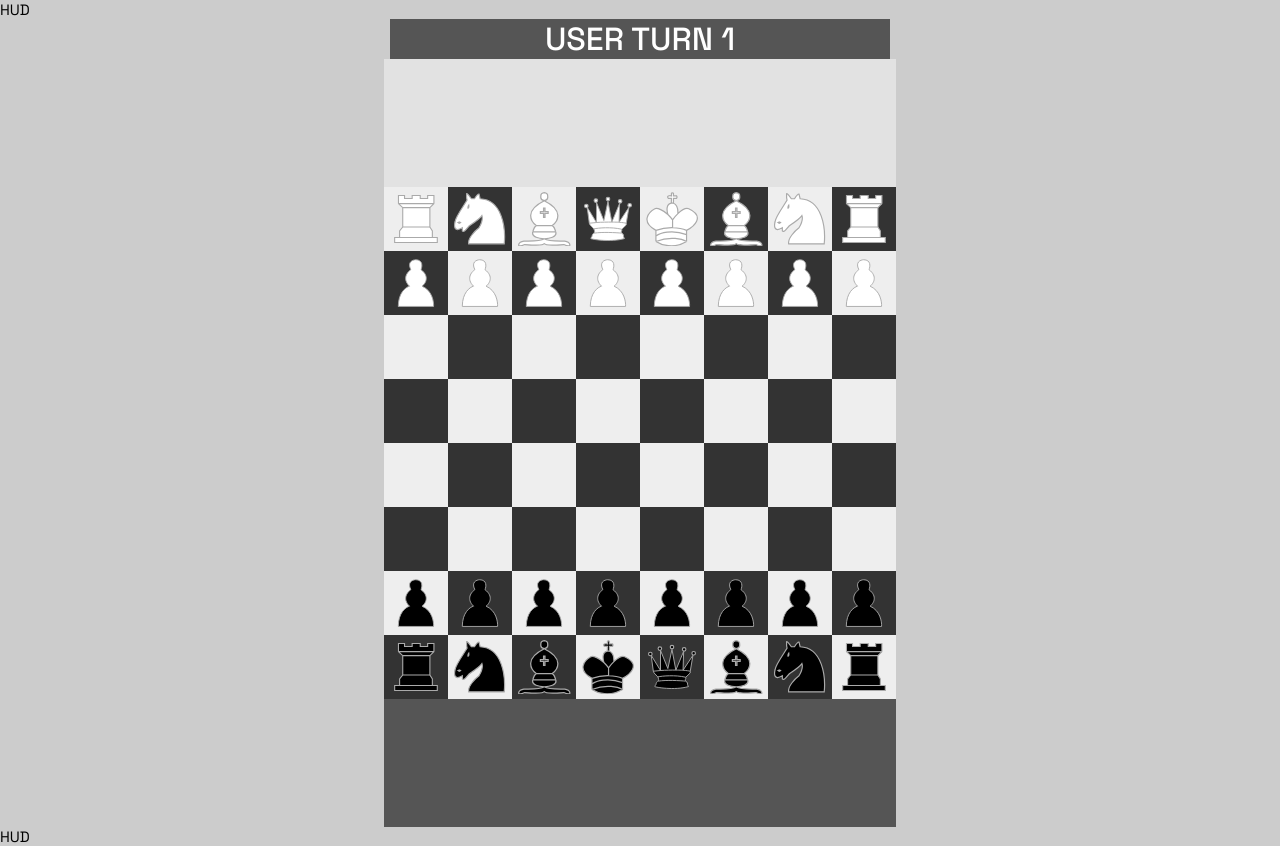
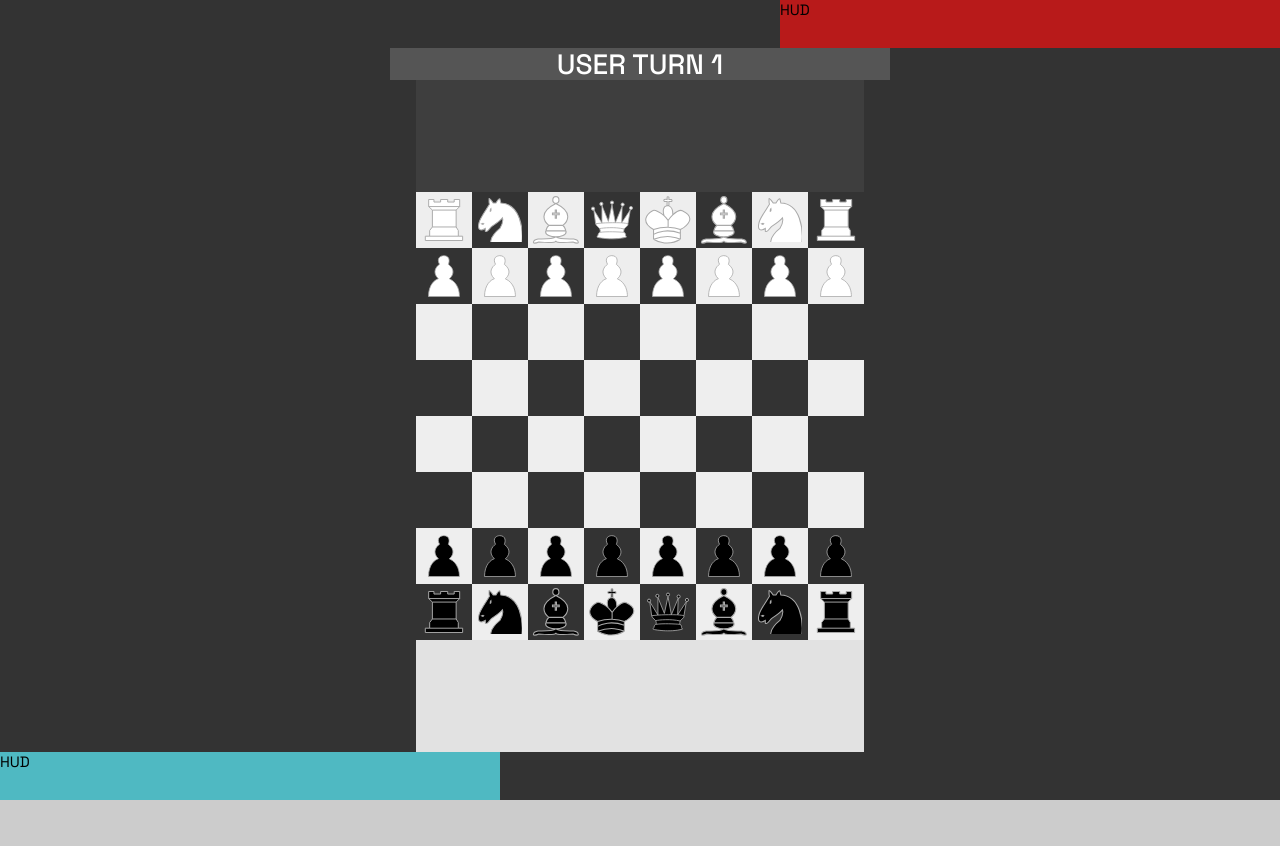
Before and after one commit to NomaanAkhtar64/chess, a React (Create React App) app: page / in a window 1280 px wide. Both pictures are taken after a click on the button "Play". After the commit the page ends 800 px from the top, so only its background shows below. Built offline with nearby package versions, Linux system fonts and the light colour scheme.

Commit message:
basic layout

```diff
--- a/public/index.html
+++ b/public/index.html
@@ -4,7 +4,7 @@
 <head>
   <meta charset="utf-8" />
   <link rel="icon" href="%PUBLIC_URL%/favicon.ico" />
-  <meta name="viewport" content="width=device-width, initial-scale=1" />
+  <meta name="viewport" content="width=device-width, initial-scale=1.0" />
   <meta name="theme-color" content="#000000" />
   <title>React App</title>
 </head>
--- a/src/components/GameBoard.css
+++ b/src/components/GameBoard.css
@@ -1,8 +1,8 @@
 .square {
   width: 12.5vw;
   height: 12.5vw;
-  max-width: 8vh;
-  max-height: 8vh;
+  max-width: 7vh;
+  max-height: 7vh;
   display: flex;
   justify-content: center;
   align-items: center;
@@ -10,17 +10,25 @@
 .game-board {
   margin-left: auto;
   margin-right: auto;
+  width: fit-content;
+  height: 88vh;
+  display: flex;
+  flex-direction: column;
+  align-items: center;
+  justify-content: center;
+}
+.squares {
   position: relative;
   width: fit-content;
-}
-.squares {
-  width: fit-content;
-  margin-left: auto;
-  margin-right: auto;
-  max-height: 96vh;
+  /* margin: auto; */
+  max-height: 84vh;
 }
 .squares > .row {
   width: fit-content;
+  margin: 0px;
+  padding: 0px;
+  border: 0px;
+  outline: 0px;
 }
 .square.black {
   background: #333;
@@ -29,11 +37,12 @@
   background: #eee;
 }
 .row.white {
+  background: #3e3e3e;
+}
+.row.black {
   background: #e2e2e2;
 }
-.row.black {
-  background: #555;
-}
+
 .piece {
   position: absolute;
   display: flex;
@@ -41,17 +50,21 @@
   align-items: center;
   height: 12.5vw;
   width: 12.5vw;
-  max-width: 8vh;
-  max-height: 8vh;
+  max-width: 7vh;
+  max-height: 7vh;
 }
 
 .turn-counter {
   text-align: center;
-  font-size: 32px;
+  font-size: 28px;
   font-weight: 500;
   background: #555;
-  margin-left: auto;
-  margin-right: auto;
   max-width: 500px;
+  width: 100vw;
   color: #fff;
+  height: 4vh;
+  line-height: 4vh;
+  display: flex;
+  justify-content: center;
+  align-items: center;
 }
--- a/src/components/GameBoard.jsx
+++ b/src/components/GameBoard.jsx
@@ -46,10 +46,10 @@ const GameBoard = () => {
     const [isUserMove, setIsUserMove] = useState(true);
     return (
         <>
+            <div className="game-board">
                 <div className="turn-counter">
                     {`${isUserMove ? "USER" : "OPPONENT"}  TURN ${Math.ceil(moveCount / 2)}`}
                 </div>
-            <div className="game-board">
                 <div className="squares">
                     <div className="row white">
                         <div className="square"></div>
@@ -171,7 +171,6 @@ const GameBoard = () => {
                         <div className="square"></div>
                         <div className="square"></div>
                     </div>
-                </div>
                     {opponentDeadPieces.map((o, i) => (
                         <Piece isUserMove={false} posY={i < 8 ? 11 : 10} posX={i < 8 ? i : i - 8} variant="white" type={o.type} key={i} />
                     ))}
@@ -185,6 +184,7 @@ const GameBoard = () => {
                         <Piece isUserMove={false} posY={i < 8 ? 1 : 0} posX={i < 8 ? i : i - 8} variant="black" type={o.type} key={i} />
                     ))}
                 </div>
+            </div>
         </>
     );
 }
--- /dev/null
+++ b/src/components/HUD.css
@@ -0,0 +1,14 @@
+.hud {
+  width: 100%;
+  height: 6vh;
+  max-width: 500px;
+}
+
+.hud.opponent {
+  background: #b81a1a;
+  margin-left: auto;
+}
+
+.hud.user {
+  background: #4fb9c2;
+}
--- a/src/components/HUD.jsx
+++ b/src/components/HUD.jsx
@@ -1,8 +1,9 @@
 import React from "react";
+import "./HUD.css";
 
-const HUD = ({ }) => {
+const HUD = ({ isUser }) => {
   return (
-    <div style={{ width: "fit-content" }} className="hud">
+    <div className={isUser ? "hud user" : "hud opponent"}>
       HUD
     </div>
   );
--- a/src/components/PlaySurface.jsx
+++ b/src/components/PlaySurface.jsx
@@ -4,11 +4,16 @@ import GameBoard from "./GameBoard";
 
 const PlaySurface = () => {
   return (
-    <div className="container" style={{ width: "100vw", height: "100vh", maxHeight: "100vh" }}>
-      <HUD />
+    <div style={{
+      background: "#333",
+      width: "100vw",
+      height: "100vh",
+      maxHeight: "100vh",
+    }}>
+      < HUD isUser={false} />
       <GameBoard />
-      <HUD />
-    </div>
+      <HUD isUser={true} />
+    </div >
   );
 };
 
```
Lines whose indentation alone changed are shown as unchanged.
